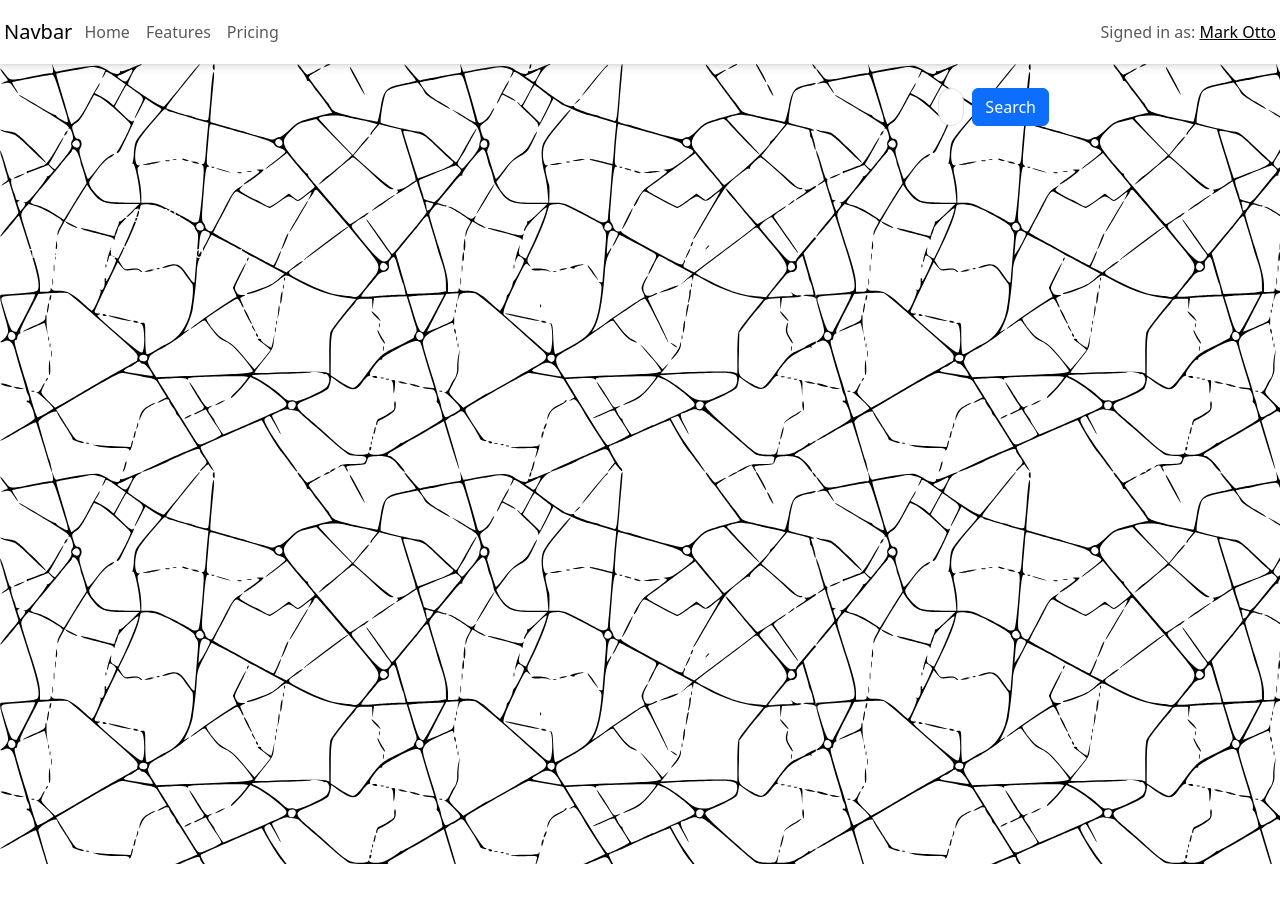
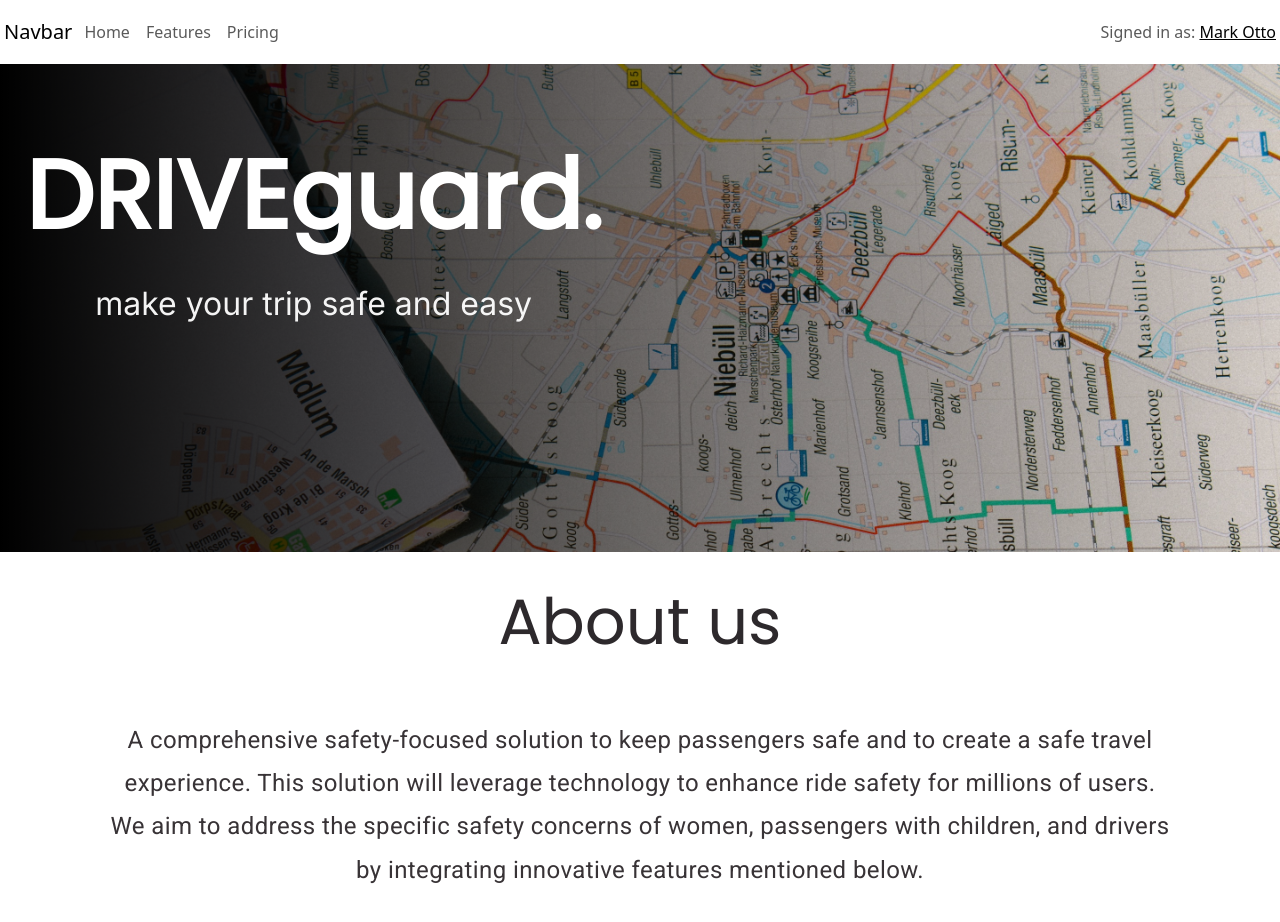
Before and after one commit to amareshotta01/DriveGuard, a React (Create React App) app: page /homepage in a window 1280 px wide. Shown: the top 922 px of the page. Before the commit the page ends 864 px from the top, so only its background shows below. Built offline with nearby package versions, Linux system fonts and the light colour scheme.

Commit message:
HomePage updated

```diff
--- a/src/Components/HomePage/HomePage.css
+++ b/src/Components/HomePage/HomePage.css
@@ -1,15 +1,97 @@
-.image
+    @import url('https://fonts.googleapis.com/css2?family=Poppins&display=swap');
+  @import url('https://fonts.googleapis.com/css2?family=Inter&display=swap');
+  @import url('https://fonts.googleapis.com/css2?family=Roboto&display=swap');
+*
 {
-    background-image: url(../Dashboard/roadnetworkimg.svg);
-    height: 100vh;
+    margin: 0;
+    padding: 0;
+    box-sizing: border-box;
 }
-.Img-text
-{
+html{
+    overflow-x: hidden;
+}
+.image {
+    background-image: url(../Images/0a1e0d1af6d5f602371a2d38ffee63d4.jpeg);
+
+    height: 30.5rem;
+    flex-shrink: 0;
+    background-size:cover ;
+    position: relative;
+  }
+
+  .image::before {
+    content: " ";
+    background: linear-gradient(to right, black, transparent);
+    position: absolute;
+    top: 0;
+    left: 0;
+    right: 0;
+    bottom: 0;
+  }
+
+  .Img-text {
     display: flex;
     flex-direction: column;
     justify-content: flex-start;
     position: absolute;
-    left:2%;
-    top:25%;
+    left: 2%;
+    top: 25%;
     color: white;
-}
+    gap: 3.875rem;
+  }
+  .home-heading
+  {
+    color: #FFF;
+font-size: 6rem;
+font-family: Poppins;
+font-style: normal;
+font-weight: 700;
+line-height: 1.25rem;
+  }
+  .home-desc
+  {
+    color: rgba(255, 255, 255, 0.95);
+    font-size: 2rem;
+    font-family: Inter;
+    font-style: normal;
+    font-weight: 400;
+    line-height: normal;
+  }
+  .about-us-container
+  {
+    width: 100vw;
+
+  }
+  .about-us
+  {
+    display: flex;
+    width: 100vw;
+    padding: 3.75rem 0rem 5rem 0rem;
+    flex-direction: column;
+    justify-content: center;
+    align-items: center;
+    gap: 1.25rem;
+  }
+  .about-us-heading
+  {
+    width: 100%;
+height: 5.4375rem;
+    color: var(--material-theme-sys-dark-surface-container-high, #2D292C);
+font-size: 4rem;
+font-family: Poppins;
+font-style: normal;
+font-weight: 500;
+line-height: 1.25rem;
+  }
+  .about-us-desc
+  {
+
+width: 66.375rem;
+    color: #383336;
+font-size: 1.5rem;
+font-family: Roboto;
+font-style: normal;
+font-weight: 400;
+line-height: 180%;
+letter-spacing: 0.025rem;
+  }
--- a/src/Components/HomePage/HomePage.js
+++ b/src/Components/HomePage/HomePage.js
@@ -1,6 +1,5 @@
 import Nav from 'react-bootstrap/Nav';
 import Navbar from 'react-bootstrap/Navbar';
-import map from '../Dashboard/roadnetworkimg.svg'
 import SearchBar from '../Bootstrap/Searchbar';
 import './HomePage.css';
 
@@ -38,11 +37,16 @@ function HomePage() {
 
       </div>
       <div className="image">
-        <SearchBar/>
         <div className="Img-text">
-        <p className='heading'>DRIVEguard.</p>
-        <p>make your trip safe and easy</p>
+        <p className='home-heading'>DRIVEguard.</p>
+        <p className='home-desc'>make your trip safe and easy</p>
         </div>
+      </div>
+      <div className="about-us-container">
+      <div className="about-us">
+        <div className="about-us-heading">About us</div>
+        <div className="about-us-desc">A comprehensive safety-focused solution to keep passengers safe and  to create a safe travel experience. This solution will leverage technology to enhance ride safety for millions of users. We aim to address the specific safety concerns of women, passengers with children, and drivers by integrating innovative features mentioned below.</div>
+      </div>
       </div>
 
       </>
--- a/src/Components/LandingPage/LandingPage.css
+++ b/src/Components/LandingPage/LandingPage.css
@@ -4,7 +4,7 @@
     box-sizing: border-box;
 }
 
-.container {
+.wrapper {
     width: 100vw;
     height: 100vh;
     overflow-x: hidden;
@@ -19,10 +19,9 @@ b{
     font-family: 'Gill Sans', 'Gill Sans MT', Calibri, 'Trebuchet MS', sans-serif;
     font-size: larger;
 }
-.header {
+.heading {
     display: flex;
     position: absolute;
-    align-items: center;
     top: 3%;
     left: 3%;
     color: rgb(0, 0, 0);
--- a/src/Components/LandingPage/LandingPage.js
+++ b/src/Components/LandingPage/LandingPage.js
@@ -50,10 +50,10 @@ const LandingPage = () => {
   };
 
   return (
-    <div className="container">
+    <div className="wrapper">
       <div className="main-content">
         <div className="text-part">
-          <div className="header">
+          <div className="heading">
               <b>DRIVE</b><p className='guard'> guard.</p>
           </div>
 
```
Also changed, not shown: src/Components/Images/0a1e0d1af6d5f602371a2d38ffee63d4.jpeg (added), src/Components/Images/0a1e0d1af6d5f602371a2d38ffee63d4.svg (added).
